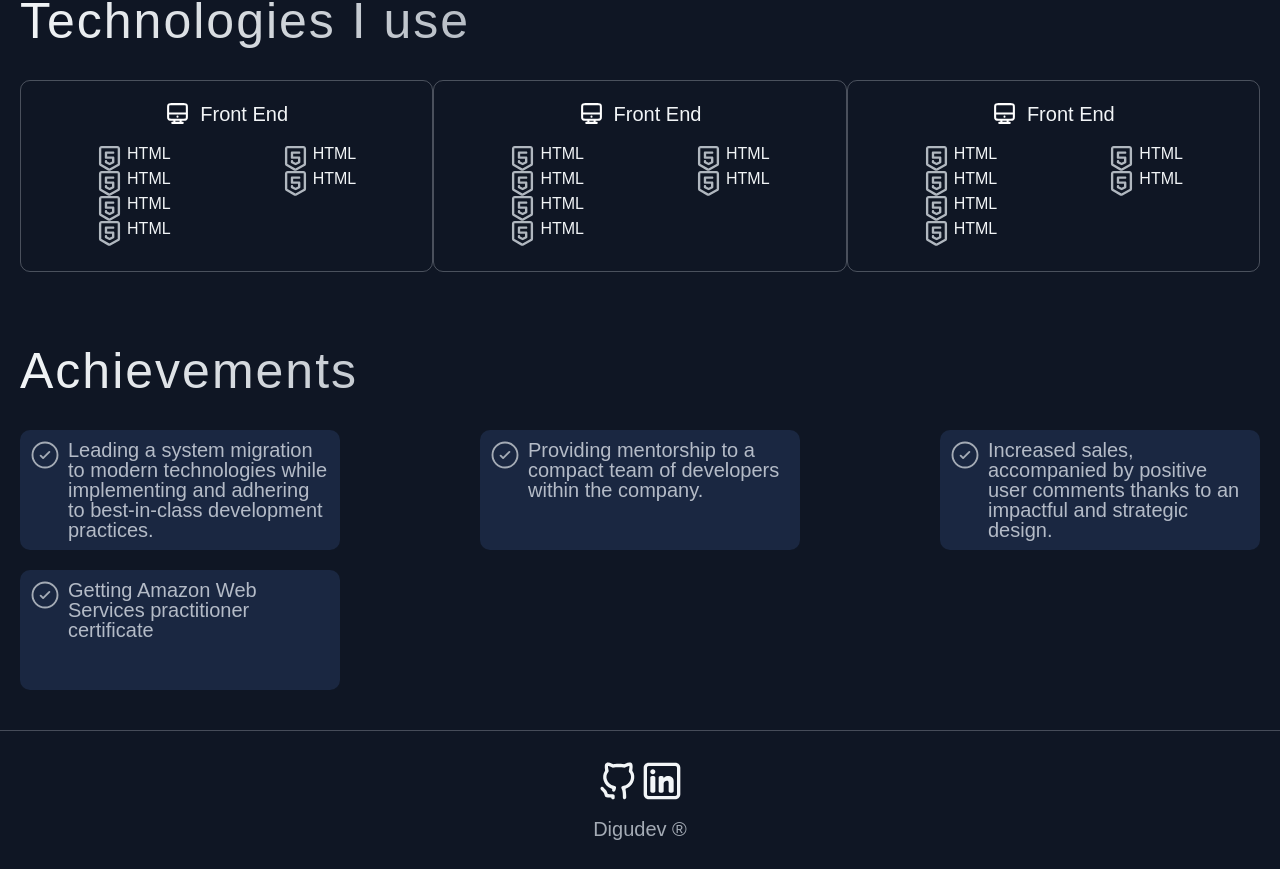
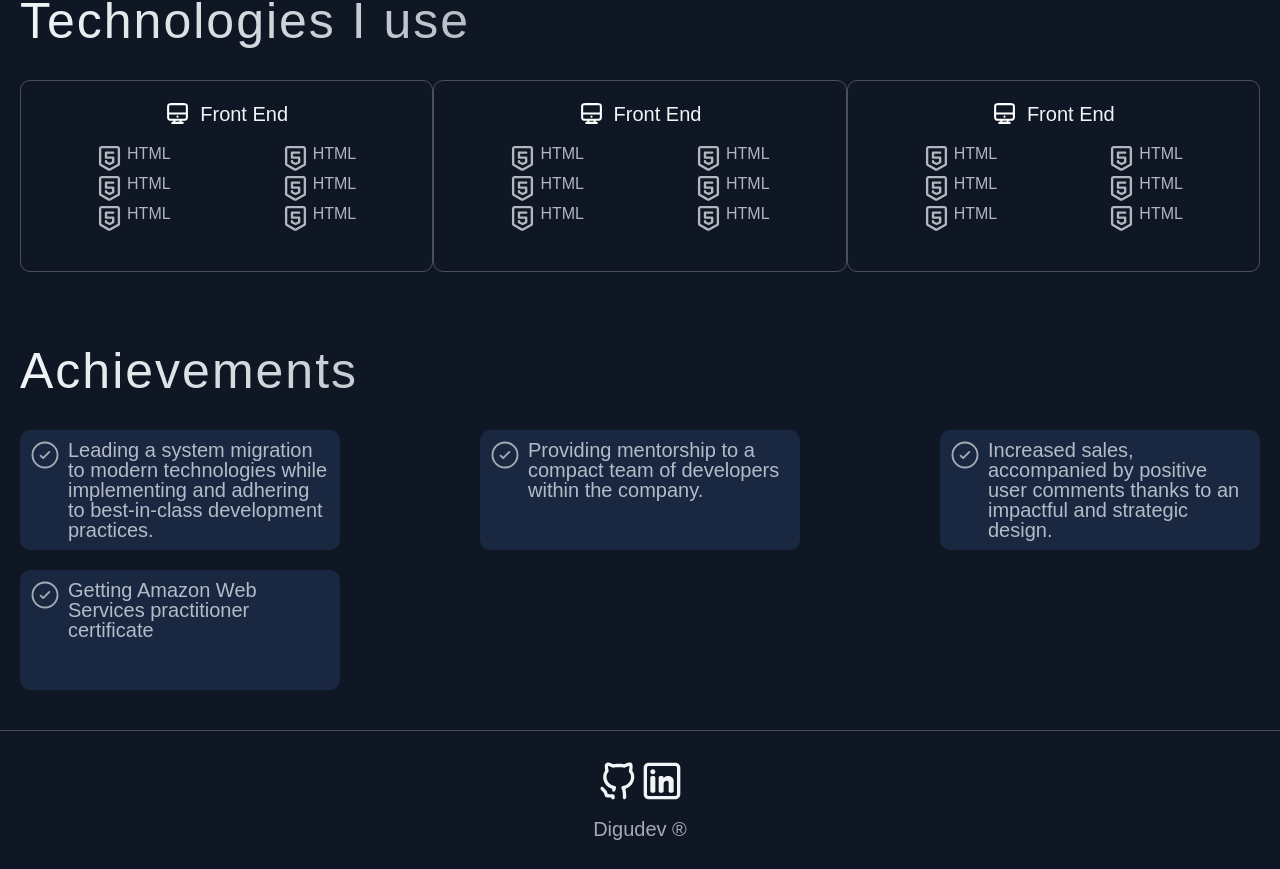
Before and after one commit to DiegoEDG/portfolio, a Next.js app: page / in a window 1280 px wide. Shown: the part 2497-3366 px from the top of the page. Built offline with nearby package versions, Linux system fonts and the light colour scheme; a web font is replaced by a local one.

Commit message:
STYLES: Updated

```diff
--- a/src/components/TechStack.module.css
+++ b/src/components/TechStack.module.css
@@ -30,7 +30,9 @@
 .techItem {
 	display: flex;
 	flex-direction: row;
+	margin-bottom: 5px;
 }
 .techName {
 	margin-left: 5px;
+	color: #b0b7bf;
 }
```
